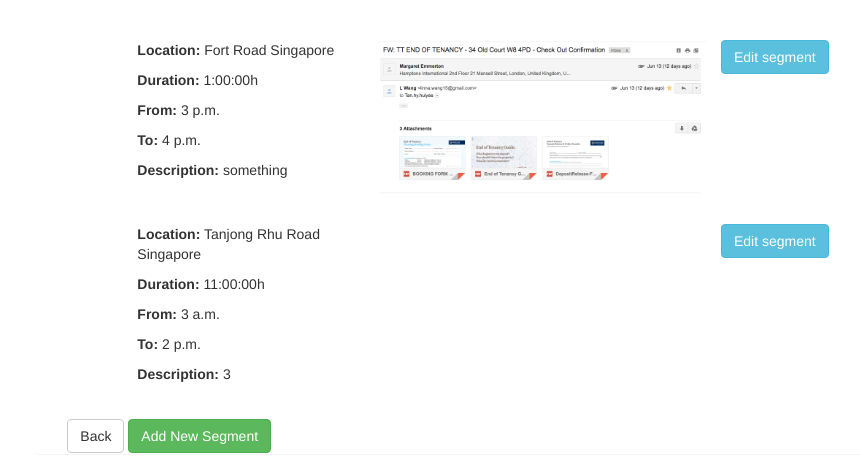
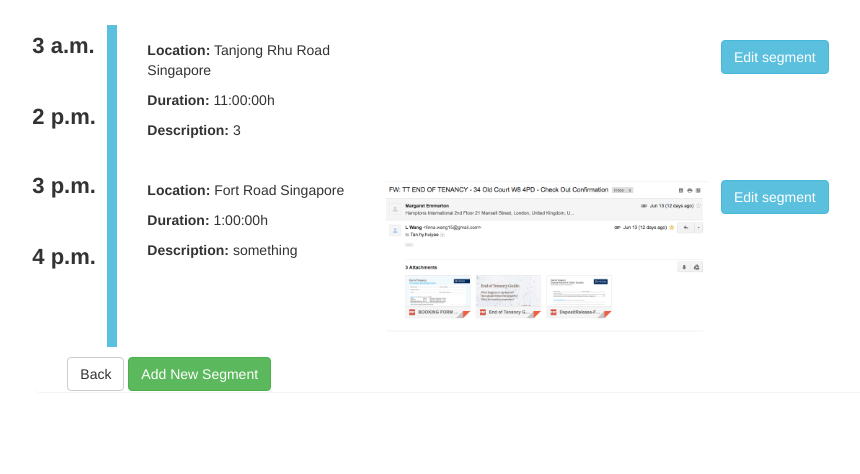
Before and after one commit to lw4715/triplan, a Django app: page /6/ in a window 1280 px wide. Shown: the part 810-1284 px from the top of the page, without its empty margins (177-1037 px from the left). After the commit the page ends 1201 px from the top, so only its background shows below. Run offline with Django 3.2, Linux system fonts and the light colour scheme; a user stored in the database is signed in; data comes from the database, SQL or seed files in the repository; some libraries are stand-ins or nearby versions.

Commit message:
itinerary_detail: ui changes - add timeline

```diff
--- a/triplan/models.py
+++ b/triplan/models.py
@@ -38,6 +38,9 @@ class ItinerarySegment(models.Model):
     description = models.CharField(max_length=400)
     photo = models.ImageField(blank=True)
 
+    class Meta:
+        ordering = ['start_time']
+
     def __str__(self):
         return self.itinerary.__str__() + self.description.__str__()
 
--- a/triplan/static/custom.css
+++ b/triplan/static/custom.css
@@ -38,6 +38,27 @@
     left: calc((100% - 600px)/2);
 }
 
+/* Timeline */
+.itinerary-seg {
+    border-left: 10px #5bc0de solid;
+}
+
+.timings {
+    position: absolute;
+    left: -20px;
+    font-size: 22px;
+    font-weight: bold;
+}
+
+.start-time {
+    position: relative;
+    top: -10px;
+}
+
+.end-time {
+    position: relative;
+    bottom: -20px;
+}
 /* itinerary text overlay on preview*/
 .itinerary-preview {
    position: relative;
--- a/triplan/templates/triplan/itinerary_detail.html
+++ b/triplan/templates/triplan/itinerary_detail.html
@@ -42,12 +42,16 @@
     <div class="col-sm-12 margin-top-20">
         <ul>
         {% for segment in itinerary.itinerarysegment_set.all %}
-            <div class="panel-body">
+            <div class="panel-body itinerary-seg">
+            <div class="timings">
+                <p class="start-time">{{ segment.start_time }}</p>
+                <p class="end-time">{{ segment.end_time }}</p>
+            </div>
             <div class="col-sm-4">
                 <p><strong>Location:</strong> {{ segment.location }}</p>
                 <p><strong>Duration:</strong> {{ segment.duration }}h</p>
-                <p><strong>From:</strong> {{ segment.start_time }}</p>
-                <p><strong>To:</strong> {{ segment.end_time }}</p>
+{#                <p><strong>From:</strong> {{ segment.start_time }}</p>#}
+{#                <p><strong>To:</strong> {{ segment.end_time }}</p>#}
                 <p><strong>Description:</strong> {{ segment.description }}</p>
             </div>
             <div class="col-sm-6">
```
